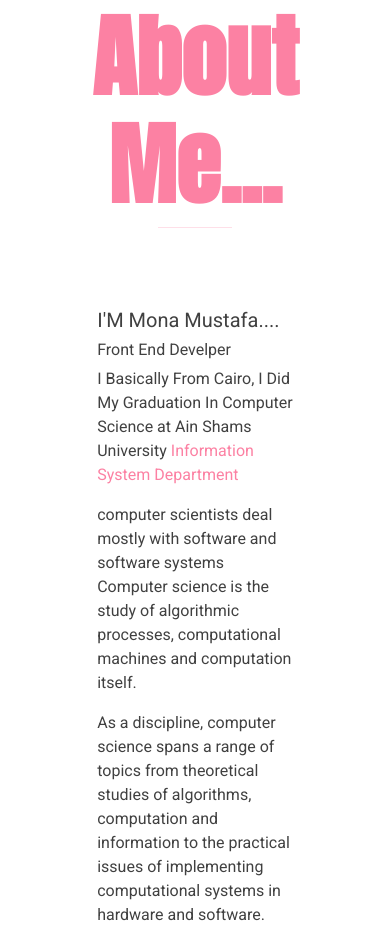
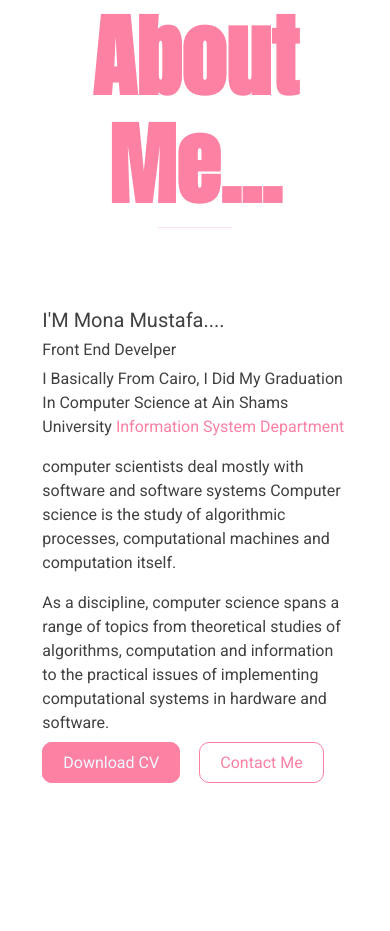
Before and after one commit to monaamustafa/Resume, a plain HTML site: page index.html in a window 390 px wide. Shown: the part 1079-2010 px from the top of the page. Drawn offline with nearby package versions, Linux system fonts and the light colour scheme; a web font is replaced by a local one.

Commit message:
about edits v1

```diff
--- a/assets/css/main.css
+++ b/assets/css/main.css
@@ -157,7 +157,15 @@ font-family: 'WindSong', cursive;
 
 
 
+@media only screen and (max-width: 600px){
+    .About .links a{
+        margin-bottom: 5%;
+    }
+    .AboutDetails{
+    width: 90%;
+    }
 
+}
 
 
 
```
